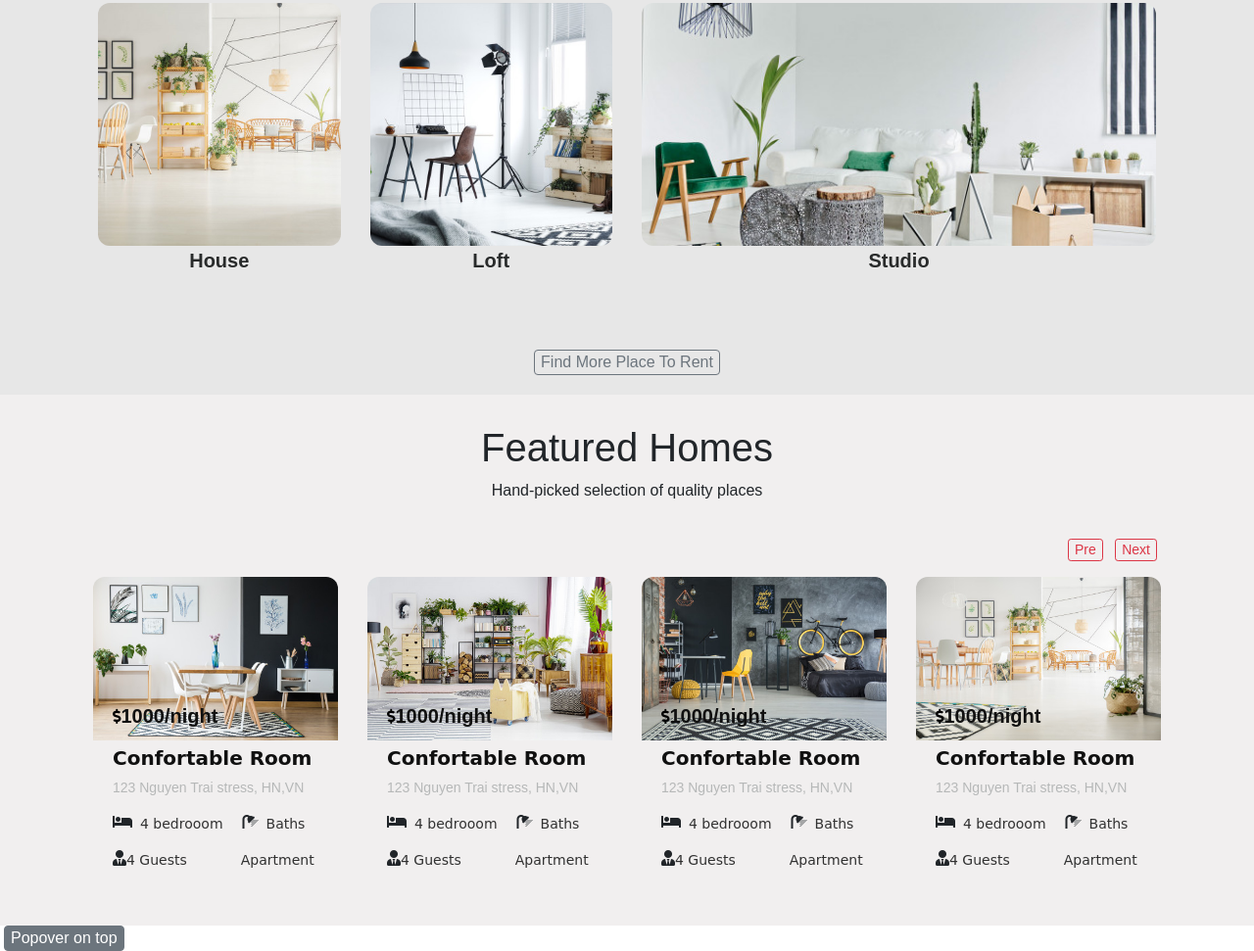
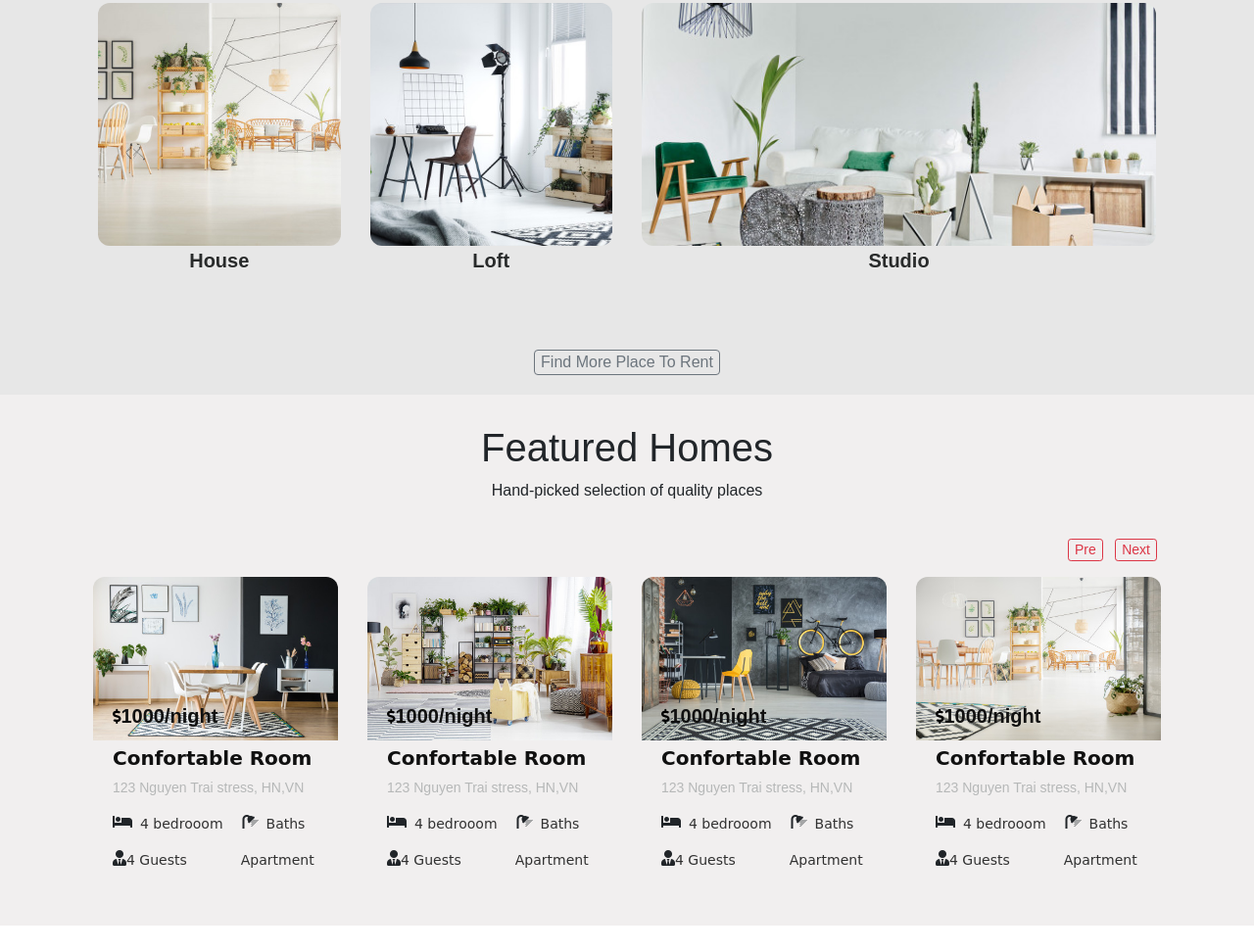
Before and after one commit to Doan-NV/FE-booking-roomm, a plain HTML site: page index.html in a window 1280 px wide. Shown: the part 1172-2143 px from the top of the page at 98% size. After the commit the page ends 2117 px from the top, so only its background shows below. Drawn offline with nearby package versions, Linux system fonts and the light colour scheme.

Commit message:
doanne.hihi

```diff
--- a/index.html
+++ b/index.html
@@ -351,43 +351,6 @@
             </div>
         </div>
     </section>
-    <button type="button" class="btn btn-secondary" data-container="body" data-toggle="popover" data-placement="top" data-content="Vivamus sagittis lacus vel augue laoreet rutrum faucibus.">
-        Popover on top
-      </button>
-    <!-- <section class="neww">
-        <div class="eyes">
-            <div class="eye">
-                <div class="ball">
-
-                </div>
-            </div>
-
-            <div class="eye">
-                <div class="ball">
-
-                </div>
-            </div>
-        </div>
-        <div class="nose">
-
-            </div>
-
-    </section>
-
-
-    <script>
-        var ball = document.getElementsByClassName('ball');
-        document.onmousemove = function(){
-            var x = event.clientX * 100 / window.innerWidth + "%";
-            var y = event.clientY * 100 / window.innerHeight + "%";
-
-            for(var i = 0; i < 2; i++){
-                ball[i].style.left = x;
-                ball[i].style.top = y;
-                ball[i].style.transform = "translate(-"+x+",-"+y+")";
-            }
-        }
-    </script> -->
 </body>
 
 </html>
```
